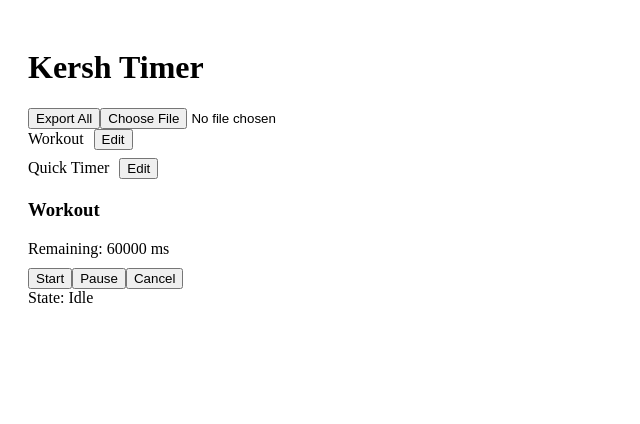
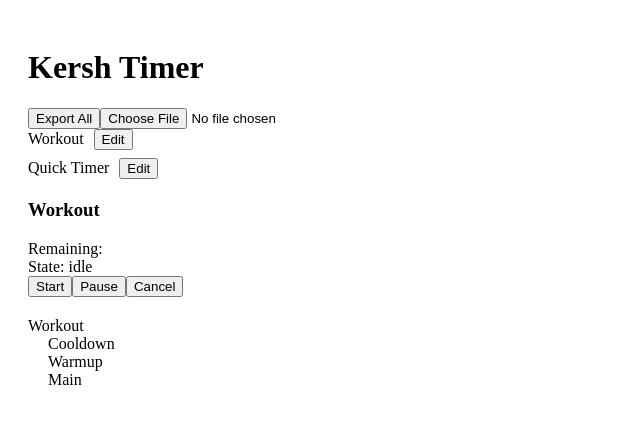
Before and after one commit to Richard-Kershner/kersh_timer_wap, a React (Vite) app: page / in a window 1280 px wide. Both pictures are taken after a click on the element "Workout". Shown: the top 424 px of the page, without its empty margins (0-640 px from the left). Built offline with nearby package versions, Linux system fonts and the light colour scheme.

Commit message:
step 12 E more fixes Add child delete buttons Replace checkbox with dropdown: Inherit or select sound per child Save = always clone with new ID Editable root name required

```diff
--- a/src/components/TimerEditor.tsx
+++ b/src/components/TimerEditor.tsx
@@ -2,13 +2,14 @@
 ===============================================================================
 FILE: src/components/TimerEditor.tsx
 
-Recursive structural editor for TimerNodeConfig
-No runtime execution
+Recursive structural editor.
+Save always clones to new ID.
 ===============================================================================
 */
 
 import { useState } from 'react';
 import { TimerNodeConfig } from '../models/TimerTypes';
+import { AVAILABLE_SOUNDS } from '../audio/SoundRegistry';
 
 interface Props {
   config: TimerNodeConfig;
@@ -21,13 +22,27 @@ function generateId(): string {
   return crypto.randomUUID();
 }
 
+/* Deep clone and regenerate IDs */
+function cloneWithNewIds(node: TimerNodeConfig): TimerNodeConfig {
+  return {
+    ...node,
+    id: generateId(),
+    sequentialChild: node.sequentialChild
+      ? cloneWithNewIds(node.sequentialChild)
+      : undefined,
+    parallelSiblings: node.parallelSiblings?.map(cloneWithNewIds),
+  };
+}
+
 /* Recursive Node Editor */
 function NodeEditor({
   node,
   onChange,
+  onDeleteSelf,
 }: {
   node: TimerNodeConfig;
   onChange: (updated: TimerNodeConfig) => void;
+  onDeleteSelf?: () => void;
 }) {
   function update<K extends keyof TimerNodeConfig>(
     key: K,
@@ -57,6 +72,16 @@ function NodeEditor({
     ]);
   }
 
+  function removeSequential() {
+    update('sequentialChild', undefined);
+  }
+
+  function removeParallel(index: number) {
+    const list = [...(node.parallelSiblings ?? [])];
+    list.splice(index, 1);
+    update('parallelSiblings', list);
+  }
+
   return (
     <div
       style={{ marginLeft: 20, borderLeft: '1px solid #ccc', paddingLeft: 10 }}
@@ -72,27 +97,43 @@ function NodeEditor({
         onChange={(e) => update('durationMs', Number(e.target.value))}
       />
 
-      <label>
-        <input
-          type="checkbox"
-          checked={node.inheritSound}
-          onChange={(e) => update('inheritSound', e.target.checked)}
-        />
-        inheritSound
-      </label>
+      {/* SOUND DROPDOWN */}
+      <select
+        value={node.inheritSound ? 'inherit' : (node.sound ?? '')}
+        onChange={(e) => {
+          if (e.target.value === 'inherit') {
+            update('inheritSound', true);
+            update('sound', undefined);
+          } else {
+            update('inheritSound', false);
+            update('sound', e.target.value);
+          }
+        }}
+      >
+        <option value="inherit">Inherit</option>
+        {AVAILABLE_SOUNDS.map((s) => (
+          <option key={s} value={s}>
+            {s}
+          </option>
+        ))}
+      </select>
 
       <div>
         <button onClick={addSequential}>+ Sequential</button>
-
         <button onClick={addParallel}>+ Parallel</button>
+        {onDeleteSelf && <button onClick={onDeleteSelf}>Delete</button>}
       </div>
 
       {/* Sequential */}
       {node.sequentialChild && (
-        <NodeEditor
-          node={node.sequentialChild}
-          onChange={(child) => update('sequentialChild', child)}
-        />
+        <>
+          <button onClick={removeSequential}>Remove Sequential</button>
+          <NodeEditor
+            node={node.sequentialChild}
+            onChange={(child) => update('sequentialChild', child)}
+            onDeleteSelf={removeSequential}
+          />
+        </>
       )}
 
       {/* Parallel */}
@@ -101,10 +142,11 @@ function NodeEditor({
           key={p.id}
           node={p}
           onChange={(updatedChild) => {
-            const updatedList = [...(node.parallelSiblings ?? [])];
-            updatedList[i] = updatedChild;
-            update('parallelSiblings', updatedList);
+            const list = [...(node.parallelSiblings ?? [])];
+            list[i] = updatedChild;
+            update('parallelSiblings', list);
           }}
+          onDeleteSelf={() => removeParallel(i)}
         />
       ))}
     </div>
@@ -123,9 +165,11 @@ export function TimerEditor({ config, onSave, onDelete, onCancel }: Props) {
       <NodeEditor node={local} onChange={setLocal} />
 
       <div style={{ marginTop: 20 }}>
-        <button onClick={() => onSave(local)}>Save</button>
+        <button onClick={() => onSave(cloneWithNewIds(local))}>
+          Save As New
+        </button>
 
-        <button onClick={() => onDelete(local.id)}>Delete</button>
+        <button onClick={() => onDelete(config.id)}>Delete Original</button>
 
         <button onClick={onCancel}>Cancel</button>
       </div>
--- a/src/components/TimerRunner.tsx
+++ b/src/components/TimerRunner.tsx
@@ -1,9 +1,6 @@
 /*
 ===============================================================================
 FILE: src/components/TimerRunner.tsx
-
-Execution wrapper for TimerNodeConfig
-Exposes Start / Pause / Cancel
 ===============================================================================
 */
 
@@ -14,6 +11,27 @@ interface Props {
   root: TimerNodeConfig;
 }
 
+function renderTree(node: TimerNodeConfig, depth = 0) {
+  return (
+    <div key={node.id} style={{ marginLeft: depth * 20 }}>
+      {node.name}
+      {node.sequentialChild && renderTree(node.sequentialChild, depth + 1)}
+      {node.parallelSiblings?.map((p) => renderTree(p, depth + 1))}
+    </div>
+  );
+}
+
+function renderRuntime(node: any, depth = 0) {
+  return (
+    <div key={node.config.id} style={{ marginLeft: depth * 20 }}>
+      {node.config.name} — {Math.max(0, node.remaining / 1000)}s
+      {node.active && ' (running)'}
+      {node.siblings?.map((s: any) => renderRuntime(s, depth + 1))}
+      {node.children && renderRuntime(node.children, depth + 1)}
+    </div>
+  );
+}
+
 export function TimerRunner({ root }: Props) {
   const { state, remaining, start, pause, cancel } = useTimerEngine(root);
 
@@ -21,17 +39,14 @@ export function TimerRunner({ root }: Props) {
     <div style={{ marginTop: 20 }}>
       <h3>{root.name}</h3>
 
-      <div>Remaining: {remaining} ms</div>
+      <div>Remaining: {remaining}</div>
+      <div>State: {state}</div>
 
-      <div style={{ marginTop: 10 }}>
-        <button onClick={start}>Start</button>
+      <button onClick={start}>Start</button>
+      <button onClick={pause}>Pause</button>
+      <button onClick={cancel}>Cancel</button>
 
-        <button onClick={pause}>Pause</button>
-
-        <button onClick={cancel}>Cancel</button>
-      </div>
-
-      <div>State: {state}</div>
+      <div style={{ marginTop: 20 }}>{renderTree(root)}</div>
     </div>
   );
 }
--- a/src/hooks/useTimerEngine.ts
+++ b/src/hooks/useTimerEngine.ts
@@ -2,63 +2,99 @@
 ===============================================================================
 FILE: src/hooks/useTimerEngine.ts
 
-Deterministic timer execution engine
-Simple single-root execution
-No nested scheduling yet
+Deterministic recursive engine.
+All nodes tracked independently.
 ===============================================================================
 */
 
 import { useEffect, useRef, useState } from 'react';
 import { TimerNodeConfig } from '../models/TimerTypes';
 
-type EngineState = 'Idle' | 'Running' | 'Paused' | 'Completed';
+interface RuntimeNode {
+  config: TimerNodeConfig;
+  remaining: number;
+  active: boolean;
+  children?: RuntimeNode;
+  siblings?: RuntimeNode[];
+}
 
-export function useTimerEngine(root: TimerNodeConfig) {
-  const [state, setState] = useState<EngineState>('Idle');
+function buildRuntime(node: TimerNodeConfig): RuntimeNode {
+  return {
+    config: node,
+    remaining: node.durationMs ?? 0,
+    active: false,
+    children: node.sequentialChild
+      ? buildRuntime(node.sequentialChild)
+      : undefined,
+    siblings: node.parallelSiblings?.map(buildRuntime),
+  };
+}
 
-  const [remaining, setRemaining] = useState<number>(root.durationMs ?? 0);
+export function useTimerEngine(rootConfig: TimerNodeConfig) {
+  const [root, setRoot] = useState<RuntimeNode>(buildRuntime(rootConfig));
 
-  const intervalRef = useRef<number | null>(null);
+  const [state, setState] = useState<'idle' | 'running' | 'paused'>('idle');
+
+  const intervalRef = useRef<NodeJS.Timeout | null>(null);
+
+  function activateNode(node: RuntimeNode) {
+    node.active = true;
+    node.siblings?.forEach((s) => (s.active = true));
+  }
+
+  function stopNode(node: RuntimeNode) {
+    node.active = false;
+    node.siblings?.forEach((s) => (s.active = false));
+  }
+
+  function tickNode(node: RuntimeNode) {
+    if (!node.active) return;
+
+    if (node.remaining > 0) {
+      node.remaining -= 1000;
+    }
+
+    if (node.remaining <= 0) {
+      stopNode(node);
+
+      // Start sequential child
+      if (node.children) {
+        activateNode(node.children);
+      }
+    }
+
+    node.siblings?.forEach(tickNode);
+    if (node.children) tickNode(node.children);
+  }
 
   function start() {
-    if (state === 'Running') return;
+    if (state === 'running') return;
 
-    setState('Running');
+    setState('running');
 
-    intervalRef.current = window.setInterval(() => {
-      setRemaining((prev) => {
-        if (prev <= 1000) {
-          clearInterval(intervalRef.current!);
-          setState('Completed');
-          return 0;
-        }
-        return prev - 1000;
-      });
+    activateNode(root);
+
+    intervalRef.current = setInterval(() => {
+      tickNode(root);
+      setRoot({ ...root });
     }, 1000);
   }
 
   function pause() {
-    if (intervalRef.current) {
-      clearInterval(intervalRef.current);
-    }
-    setState('Paused');
+    setState('paused');
+    if (intervalRef.current) clearInterval(intervalRef.current);
   }
 
   function cancel() {
-    if (intervalRef.current) {
-      clearInterval(intervalRef.current);
-    }
-    setRemaining(root.durationMs ?? 0);
-    setState('Idle');
+    if (intervalRef.current) clearInterval(intervalRef.current);
+
+    setRoot(buildRuntime(rootConfig));
+    setState('idle');
   }
 
-  useEffect(() => {
-    cancel();
-  }, [root]);
-
   return {
+    root,
     state,
-    remaining,
     start,
     pause,
     cancel,
```
